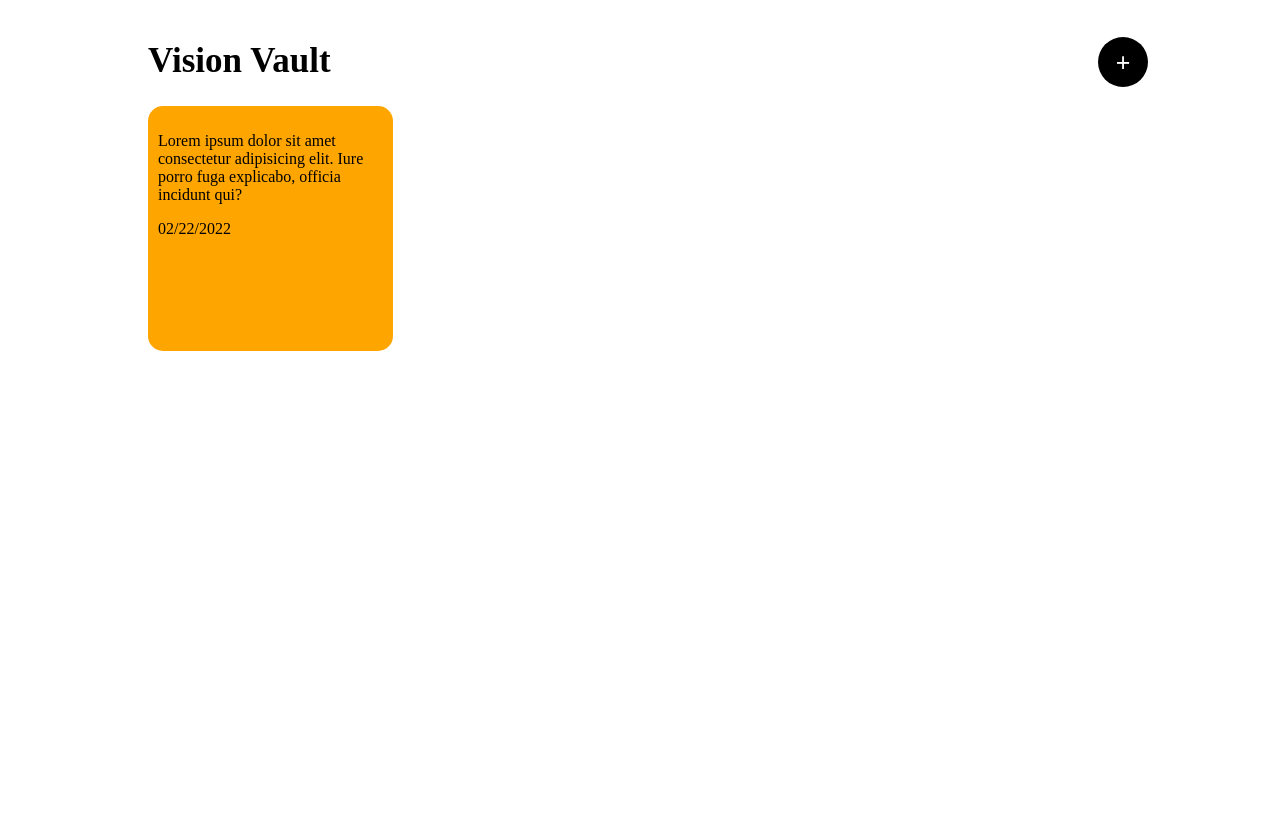
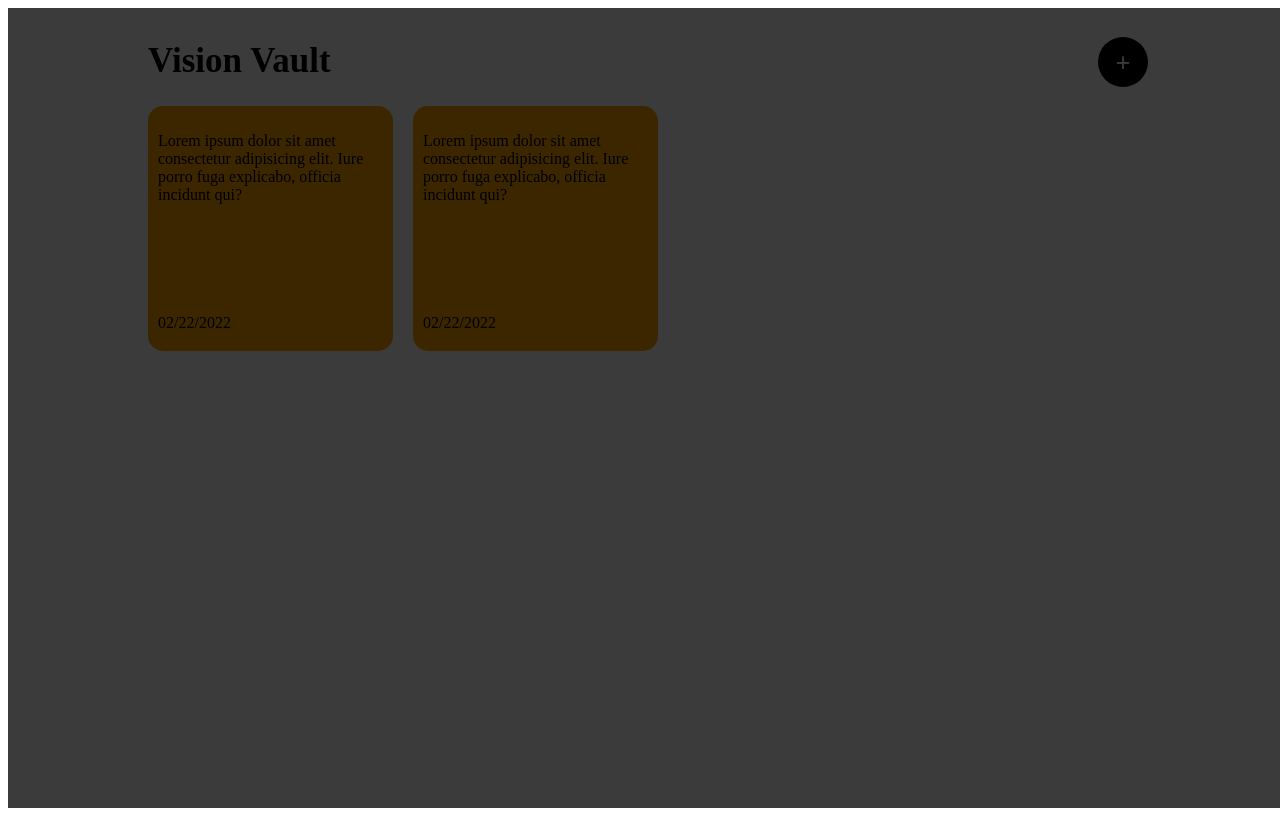
Before and after one commit to Vahe-Sevachyan/vision-vault, a Vue app: page / in a window 1280 px wide. Built offline with nearby package versions, Linux system fonts and the light colour scheme.

Commit message:
added overlay styling

```diff
--- a/src/components/HeaderSection.vue
+++ b/src/components/HeaderSection.vue
@@ -1,11 +1,19 @@
 <template>
   <main>
+    <div class="overlay"></div>
     <div class="container">
       <header>
         <h1>Vision Vault</h1>
         <button>+</button>
       </header>
       <div class="cards-container">
+        <div class="card">
+          <p class="main-text">
+            Lorem ipsum dolor sit amet consectetur adipisicing elit. Iure porro
+            fuga explicabo, officia incidunt qui?
+          </p>
+          <p class="date">02/22/2022</p>
+        </div>
         <div class="card">
           <p class="main-text">
             Lorem ipsum dolor sit amet consectetur adipisicing elit. Iure porro
@@ -60,4 +68,22 @@ button {
   margin-right: 20px;
   margin-bottom: 20px;
 }
+.main-text {
+  margin-bottom: 110px;
+}
+
+.cards-container {
+  display: flex;
+  flex: wrap;
+}
+.overlay {
+  position: absolute;
+  width: 100%;
+  height: 100%;
+  background-color: rgba(0, 0, 0, 0.77);
+  z-index: 10px;
+  display: flex;
+  align-items: center;
+  justify-content: center;
+}
 </style>
```
